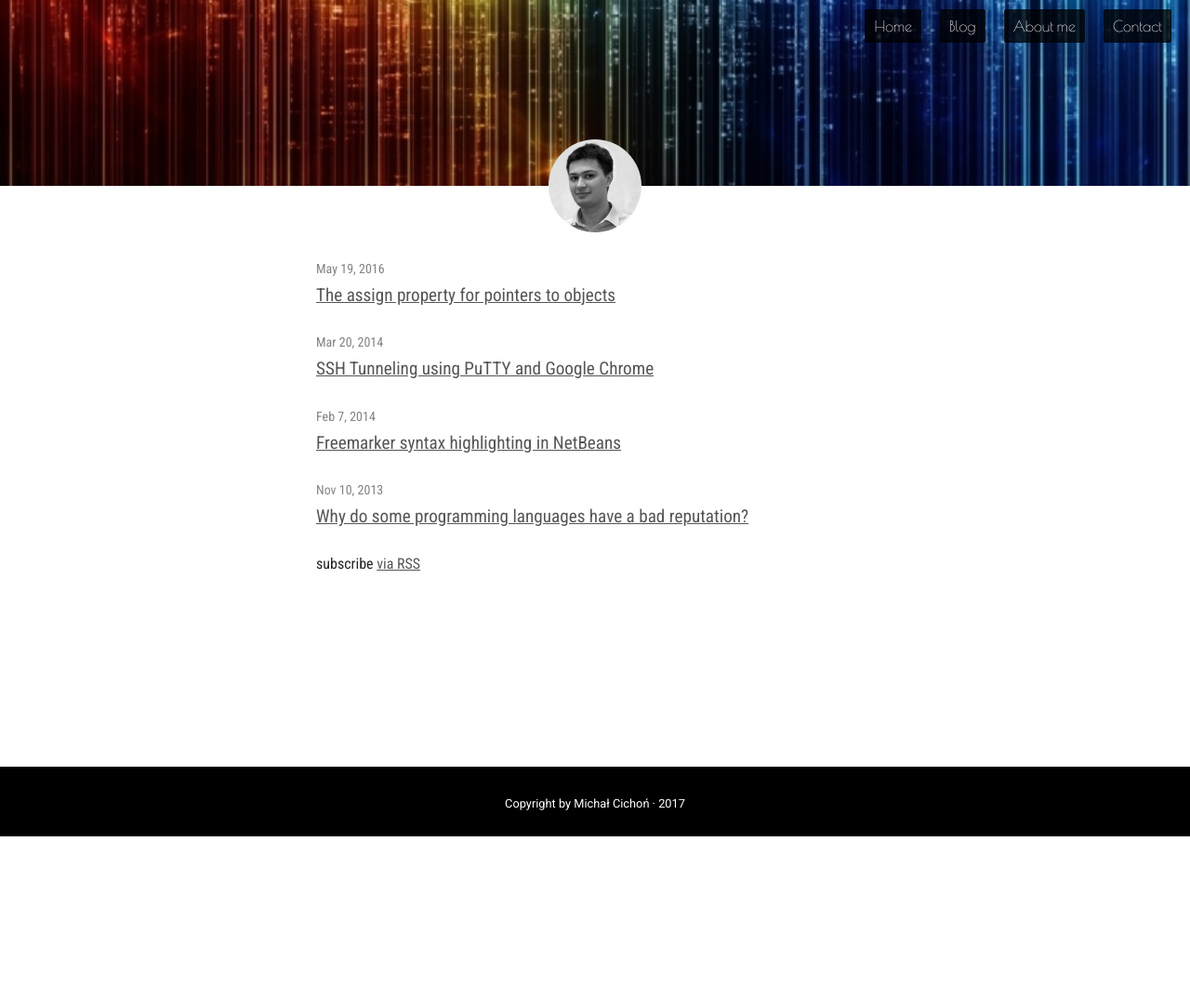
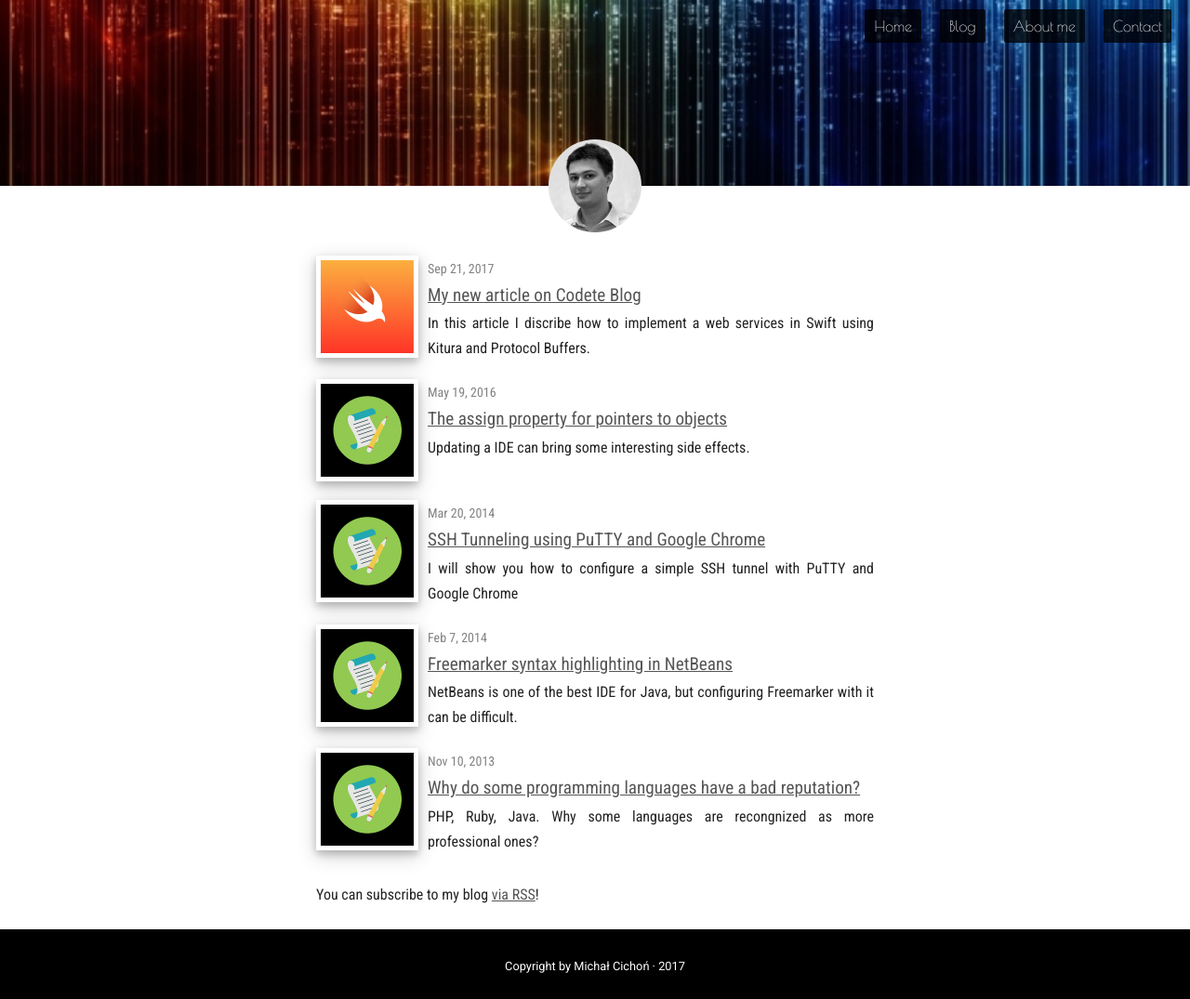
Before and after one commit to michalcichon/michalcichon.github.io, a Jekyll site: the page built from blog.html, in a window 1280 px wide. Shown: the whole page at 93% size. Built offline with Jekyll 4.4.1, drawn with Linux system fonts in a browser that asks for light colours; before the commit the page ends 900 px from its top, so only the background shows below that.

Commit message:
Add thumbnails to blog posts

```diff
--- a/_layouts/home.html
+++ b/_layouts/home.html
@@ -4,23 +4,29 @@ layout: default
 
 <div class="home">
 
-  <!--<h1 class="page-heading">Posts</h1>-->
-
   {{ content }}
 
   <ul class="post-list">
     {% for post in site.posts %}
       <li>
+        {% if post.thumbnail %}
+          <a href="{{ post.url | relative_url }}"><img class="post-thumbnail" src="{{site.url}}/assets/thumbnails/{{post.thumbnail}}" alt=""></a>
+          {% else %}
+          <a href="{{ post.url | relative_url }}"><img class="post-thumbnail" src="{{site.url}}/assets/thumbnails/default.png" alt=""></a>
+        {% endif %}
+
         {% assign date_format = site.minima.date_format | default: "%b %-d, %Y" %}
         <span class="post-meta">{{ post.date | date: date_format }}</span>
 
         <h2>
           <a class="post-link" href="{{ post.url | relative_url }}">{{ post.title | escape }}</a>
         </h2>
+        <a class="no-decoration" href="{{ post.url | relative_url }}"><p class="post-description">{{post.description}}</p></a>
       </li>
+      <li style="clear: both"></li>
     {% endfor %}
   </ul>
 
-  <p class="rss-subscribe">subscribe <a href="{{ "/feed.xml" | relative_url }}">via RSS</a></p>
+  <p class="rss-subscribe">You can subscribe to my blog <a href="{{ "/feed.xml" | relative_url }}">via RSS</a>!</p>
 
 </div>
--- a/_posts/2013-11-10-why-do-some-programming-languages-have-a-bad-reputation.md
+++ b/_posts/2013-11-10-why-do-some-programming-languages-have-a-bad-reputation.md
@@ -1,6 +1,7 @@
 ---
 layout: post
 title:  "Why do some programming languages have a bad reputation?"
+description: "PHP, Ruby, Java. Why some languages are recongnized as more professional ones?"
 date:   2013-11-10 10:09:00 +0200
 categories: programming
 keywords: PHP, programming languages
--- a/_posts/2014-02-07-freemarker-syntax-highlighting-in-netbeans.md
+++ b/_posts/2014-02-07-freemarker-syntax-highlighting-in-netbeans.md
@@ -1,6 +1,7 @@
 ---
 layout: post
 title:  "Freemarker syntax highlighting in NetBeans"
+description: "NetBeans is one of the best IDE for Java, but configuring Freemarker with it can be difficult."
 date:   2014-02-07 10:09:00 +0200
 categories: tools
 keywords: syntax, netbeans, lexer
--- a/_posts/2014-03-20-ssh-tunneling-using-putty-and-google-chrome.md
+++ b/_posts/2014-03-20-ssh-tunneling-using-putty-and-google-chrome.md
@@ -1,6 +1,7 @@
 ---
 layout: post
 title:  "SSH Tunneling using PuTTY and Google Chrome"
+description: "I will show you how to configure a simple SSH tunnel with PuTTY and Google Chrome"
 date:   2014-03-20 10:09:00 +0200
 categories: tools
 keywords: ssh, tunneling, ssh-tunneling
--- a/_posts/2016-05-19-assign-property-for-pointers-to-objects.md
+++ b/_posts/2016-05-19-assign-property-for-pointers-to-objects.md
@@ -1,6 +1,7 @@
 ---
 layout: post
 title:  "The assign property for pointers to objects"
+description: "Updating a IDE can bring some interesting side effects."
 date:   2016-05-19 10:09:00 +0200
 categories: ios
 keywords: xcode, assign, weak property
--- /dev/null
+++ b/_posts/2017-09-21-high-performance-web-services-with-swift-and-protocol-buffers.md
@@ -0,0 +1,13 @@
+---
+layout: post
+title:  "My new article on Codete Blog"
+description: "In this article I discribe how to implement a web services in Swift using Kitura and Protocol Buffers."
+date:   2017-09-21 10:09:00 +0200
+categories: ios
+keywords: swift, protobuf, gatling
+thumbnail: 2017-09-21.png
+---
+
+In the Codete Blog website you can find my new article about implementing webservices in Swift.
+
+[High performance web services with Swift and Protocol Buffers](https://codete.com/blog/high-performance-web-services-swift-protocol-buffers/).
```
Also changed, not shown: css/main.css (+21 -0 lines), assets/thumbnails/2017-09-21.png (added), assets/thumbnails/default.png (added), css/main.min.css.
